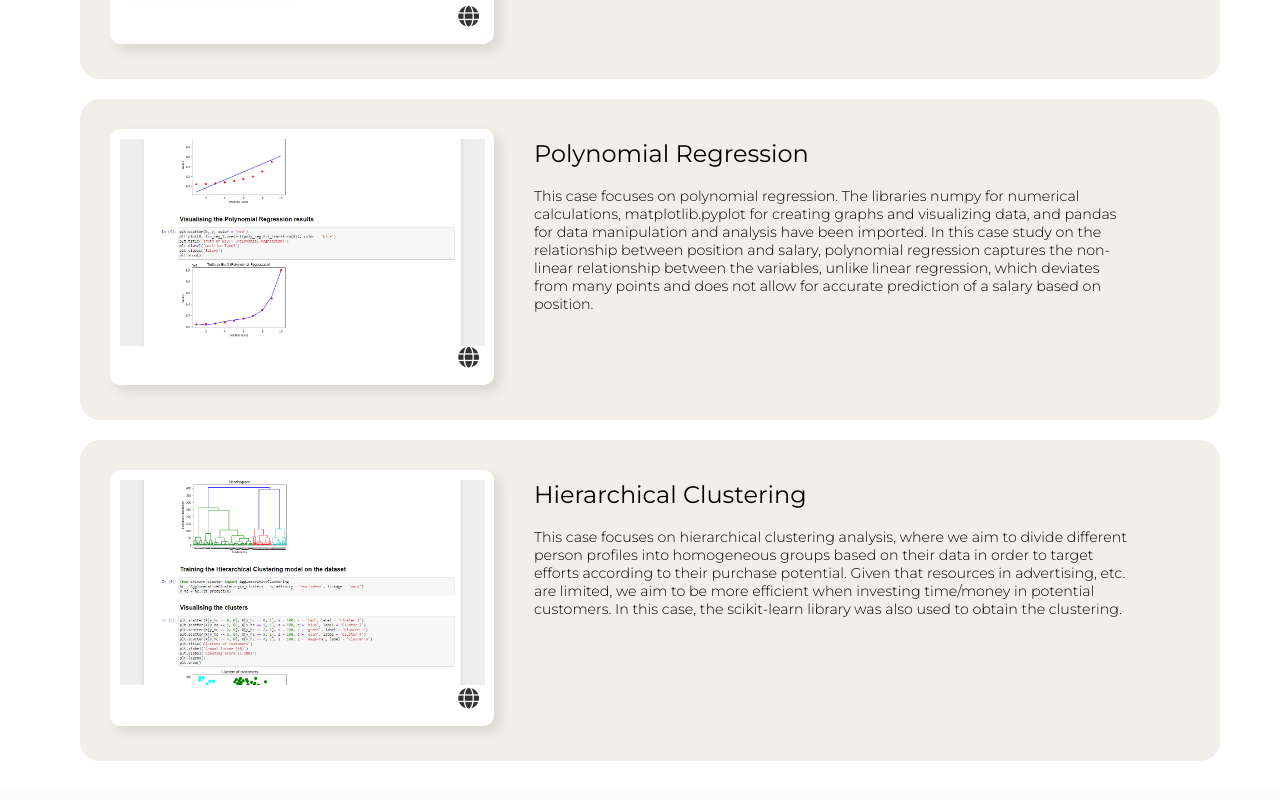
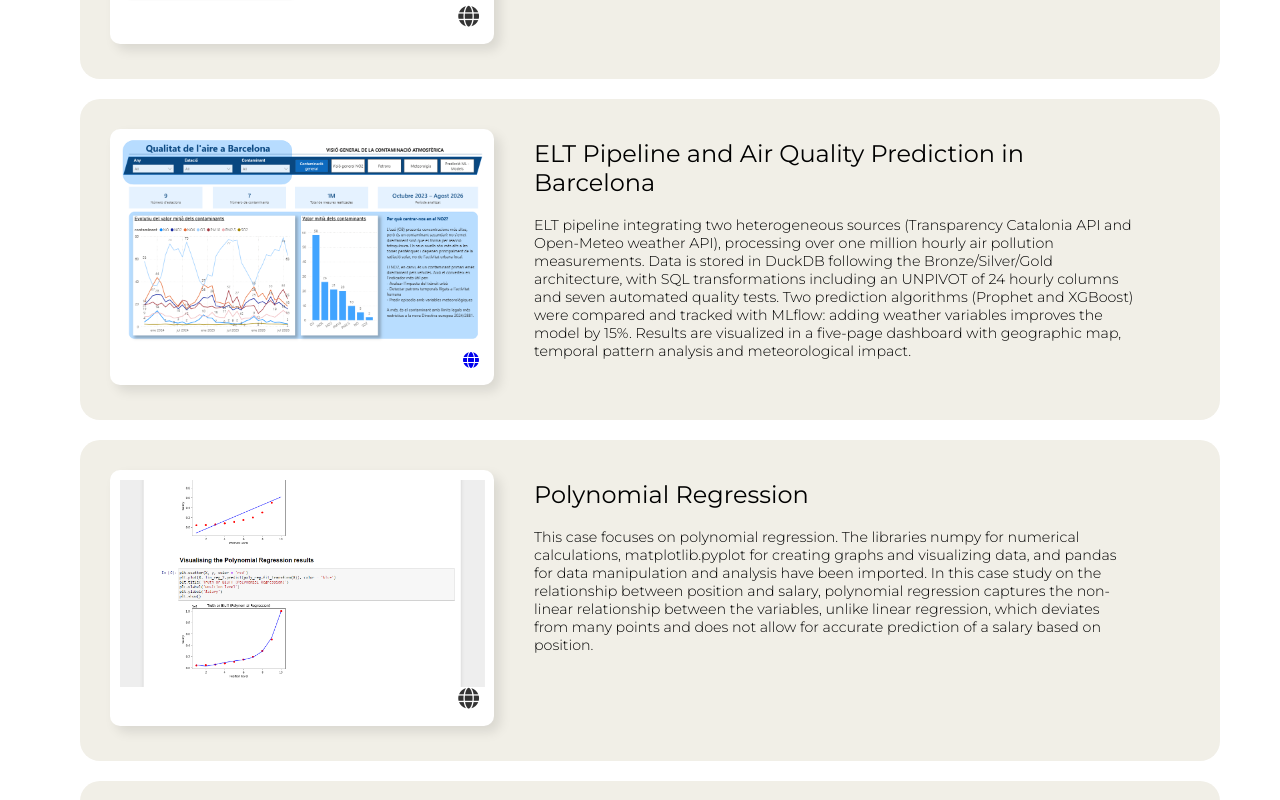
Before and after one commit to KarimGP/Portfolio, a React (Create React App) app: page / in a window 1280 px wide. Shown: the part 3560-4360 px from the top of the page. Built offline with nearby package versions, Linux system fonts and the light colour scheme.

Commit message:
Afegit projecte 2: Qualitat de l'aire Barcelona

```diff
--- a/src/App.js
+++ b/src/App.js
@@ -12,6 +12,7 @@ import polyregImage from './img/polyreg.png';
 import hierclustImage from './img/hierclust.png';
 import normiaImage from './img/normia.png';
 import bibliotequesImage from './img/dashboard_biblioteques_etl.png';
+import qualitatAireImage from './img/qualitataire.png';
 
 function App() {
   const [language, setLanguage] = useState('en');
@@ -187,6 +188,22 @@ function App() {
         <div className="data-container">
           <div className="project-wrapper">
             <div className="project-card">
+              <img src={qualitatAireImage} alt="Project 1" className="project-image" />
+              <div className="project-links">
+                <a href="https://app.powerbi.com/view?r=eyJrIjoiYjE4MmVkZTEtNzM4Yy00OGFiLTg5ZjAtZWNhMTEwY2M4NWExIiwidCI6IjE2MDMzYWMxLTJiNWMtNDMzMC1hYjM1LTM3YTY5OGIyZmQ0MSIsImMiOjl9">
+                  <i className="fas fa-globe"></i>
+                </a>
+              </div>
+            </div>
+          </div>
+          <div className="project-description">
+            <h2>{t('projects.qualitatAireTitle')}</h2>
+            <p>{t('projects.qualitatAireDescription')}</p>
+          </div>
+        </div>
+        <div className="data-container">
+          <div className="project-wrapper">
+            <div className="project-card">
               <img src={polyregImage} alt="Project 1" className="project-image" />
               <div className="project-links">
                 <a href={`${process.env.PUBLIC_URL}/resources/polynomial_regression.html`} target="_blank" rel="noopener noreferrer" className="project-link">
--- a/src/locales/ca/translation.json
+++ b/src/locales/ca/translation.json
@@ -24,7 +24,9 @@
       "hierarchicalClusteringTitle": "Agrupament Jeràrquic",
       "hierarchicalClusteringDescription": "Aquest cas se centra en l'anàlisi d'agrupament jeràrquic, on pretenem dividir diferents perfils de persones en grups homogenis a partir de les seves dades per tal d'orientar els esforços en funció del seu potencial de compra. Atès que els recursos en publicitat, etc. són limitats, pretenem ser més eficients a l'hora d'invertir temps/diners en clients potencials. En aquest cas, també es va utilitzar la biblioteca scikit-learn per obtenir l'agrupament.",
       "bibliotequesEtlTitle": "Pipeline ETL Biblioteques de Catalunya",
-      "bibliotequesEtlDescription": "Pipeline ETL complet que extreu 898 biblioteques de l'API de Transparència Catalunya, les transforma amb Python i Pandas, i les carrega a DuckDB seguint l'arquitectura Bronze/Silver/Gold. Les dades es visualitzen amb Power BI mitjançant un dashboard interactiu amb mapa geogràfic, KPIs per comarca i municipi, i filtres dinàmics. El pipeline s'executa automàticament mitjançant Windows Task Scheduler. Aquest projecte demostra el cicle complet d'enginyeria de dades: extracció d'una API pública, transformació, neteja i modelatge de dades, i visualització final en BI."
+      "bibliotequesEtlDescription": "Pipeline ETL complet que extreu 898 biblioteques de l'API de Transparència Catalunya, les transforma amb Python i Pandas, i les carrega a DuckDB seguint l'arquitectura Bronze/Silver/Gold. Les dades es visualitzen amb Power BI mitjançant un dashboard interactiu amb mapa geogràfic, KPIs per comarca i municipi, i filtres dinàmics. El pipeline s'executa automàticament mitjançant Windows Task Scheduler. Aquest projecte demostra el cicle complet d'enginyeria de dades: extracció d'una API pública, transformació, neteja i modelatge de dades, i visualització final en BI.",
+      "qualitatAireTitle": "Pipeline ELT i predicció de la qualitat de l'aire a Barcelona",
+      "qualitatAireDescription": "Pipeline ELT que integra dues fonts heterogènies (API de Transparència Catalunya i API meteorològica Open-Meteo) i processa més d'un milió de mesures horàries de contaminació atmosfèrica. Les dades s'emmagatzemen a DuckDB seguint l'arquitectura Bronze/Silver/Gold, amb transformacions SQL que inclouen un UNPIVOT de 24 columnes horàries i set tests automàtics de qualitat. S'han comparat dos algoritmes de predicció (Prophet i XGBoost) registrant els experiments amb MLflow: incorporar variables meteorològiques millora el model un 15%. Els resultats es visualitzen en un dashboard de cinc pàgines amb mapa geogràfic, anàlisi de patrons temporals i impacte meteorològic."
     },
     "data": {
       "title": "Dades",
--- a/src/locales/en/translation.json
+++ b/src/locales/en/translation.json
@@ -24,7 +24,9 @@
         "hierarchicalClusteringTitle": "Hierarchical Clustering",
         "hierarchicalClusteringDescription": "This case focuses on hierarchical clustering analysis, where we aim to divide different person profiles into homogeneous groups based on their data in order to target efforts according to their purchase potential. Given that resources in advertising, etc. are limited, we aim to be more efficient when investing time/money in potential customers. In this case, the scikit-learn library was also used to obtain the clustering.",
         "bibliotequesEtlTitle": "ETL Pipeline of Catalonia Libraries",
-        "bibliotequesEtlDescription": "Complete ETL pipeline that extracts 898 libraries from the Transparency Catalonia API, transforms them with Python and Pandas, and loads them into DuckDB following the Bronze/Silver/Gold architecture. The data is visualized with Power BI through an interactive dashboard with geographic map, KPIs by region and municipality, and dynamic filters. The pipeline runs automatically via Windows Task Scheduler. This project demonstrates the complete data engineering cycle: extraction from a public API, data transformation, cleaning and modeling and final BI visualization."
+        "bibliotequesEtlDescription": "Complete ETL pipeline that extracts 898 libraries from the Transparency Catalonia API, transforms them with Python and Pandas, and loads them into DuckDB following the Bronze/Silver/Gold architecture. The data is visualized with Power BI through an interactive dashboard with geographic map, KPIs by region and municipality, and dynamic filters. The pipeline runs automatically via Windows Task Scheduler. This project demonstrates the complete data engineering cycle: extraction from a public API, data transformation, cleaning and modeling and final BI visualization.",
+        "qualitatAireTitle": "ELT Pipeline and Air Quality Prediction in Barcelona",
+        "qualitatAireDescription": "ELT pipeline integrating two heterogeneous sources (Transparency Catalonia API and Open-Meteo weather API), processing over one million hourly air pollution measurements. Data is stored in DuckDB following the Bronze/Silver/Gold architecture, with SQL transformations including an UNPIVOT of 24 hourly columns and seven automated quality tests. Two prediction algorithms (Prophet and XGBoost) were compared and tracked with MLflow: adding weather variables improves the model by 15%. Results are visualized in a five-page dashboard with geographic map, temporal pattern analysis and meteorological impact."
     },
     "data": {
       "title": "Data",
--- a/src/locales/es/translation.json
+++ b/src/locales/es/translation.json
@@ -24,7 +24,9 @@
       "hierarchicalClusteringTitle": "Agrupamiento Jerárquico",
       "hierarchicalClusteringDescription": "Este caso se centra en el análisis de agrupamiento jerárquico, donde pretendemos dividir diferentes perfiles de personas en grupos homogéneos en función de sus datos para orientar los esfuerzos de acuerdo con su potencial de compra. Dado que los recursos en publicidad, etc. son limitados, pretendemos ser más eficientes a la hora de invertir tiempo/dinero en clientes potenciales. En este caso, también se utilizó la biblioteca scikit-learn para obtener el agrupamiento.",
       "bibliotequesEtlTitle": "Pipeline ETL Bibliotecas de Cataluña",
-      "bibliotequesEtlDescription": "Pipeline ETL completo que extrae 898 bibliotecas de la API de Transparencia Cataluña, las transforma con Python y Pandas, y las carga en DuckDB siguiendo la arquitectura Bronze/Silver/Gold. Los datos se visualizan con Power BI mediante un dashboard interactivo con mapa geográfico, KPIs por comarca y municipio, y filtros dinámicos. El pipeline se ejecuta automáticamente mediante Windows Task Scheduler. Este proyecto demuestra el ciclo completo de ingeniería de datos: extracción de una API pública, transformación, limpieza y modelado de datos, y visualización final en BI."
+      "bibliotequesEtlDescription": "Pipeline ETL completo que extrae 898 bibliotecas de la API de Transparencia Cataluña, las transforma con Python y Pandas, y las carga en DuckDB siguiendo la arquitectura Bronze/Silver/Gold. Los datos se visualizan con Power BI mediante un dashboard interactivo con mapa geográfico, KPIs por comarca y municipio, y filtros dinámicos. El pipeline se ejecuta automáticamente mediante Windows Task Scheduler. Este proyecto demuestra el ciclo completo de ingeniería de datos: extracción de una API pública, transformación, limpieza y modelado de datos, y visualización final en BI.",
+      "qualitatAireTitle": "Pipeline ELT y predicción de la calidad del aire en Barcelona",
+      "qualitatAireDescription": "Pipeline ELT que integra dos fuentes heterogéneas (API de Transparencia Cataluña y API meteorológica Open-Meteo) y procesa más de un millón de mediciones horarias de contaminación atmosférica. Los datos se almacenan en DuckDB siguiendo la arquitectura Bronze/Silver/Gold, con transformaciones SQL que incluyen un UNPIVOT de 24 columnas horarias y siete tests automáticos de calidad. Se han comparado dos algoritmos de predicción (Prophet y XGBoost) registrando los experimentos con MLflow: incorporar variables meteorológicas mejora el modelo un 15%. Los resultados se visualizan en un dashboard de cinco páginas con mapa geográfico, análisis de patrones temporales e impacto meteorológico."
     },
     "data": {
       "title": "Datos",
```
Also changed, not shown: src/img/qualitataire.png (added).
